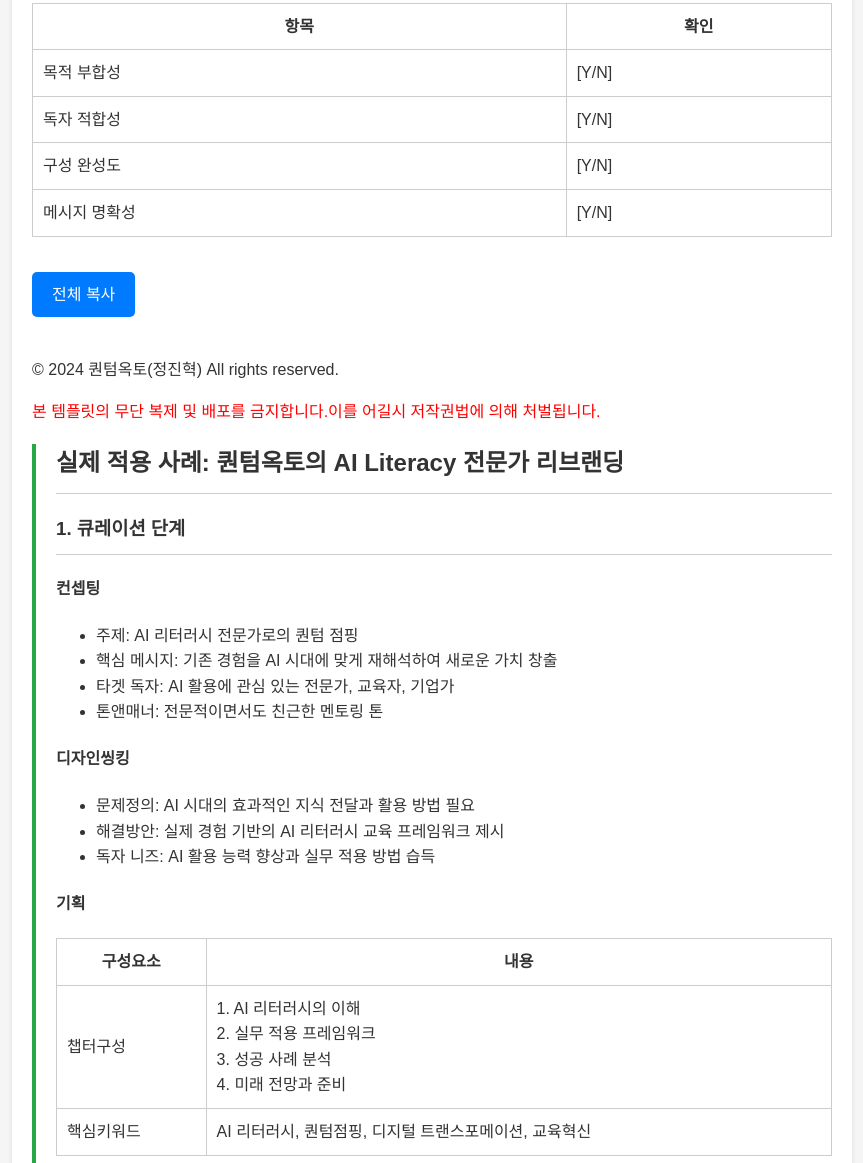
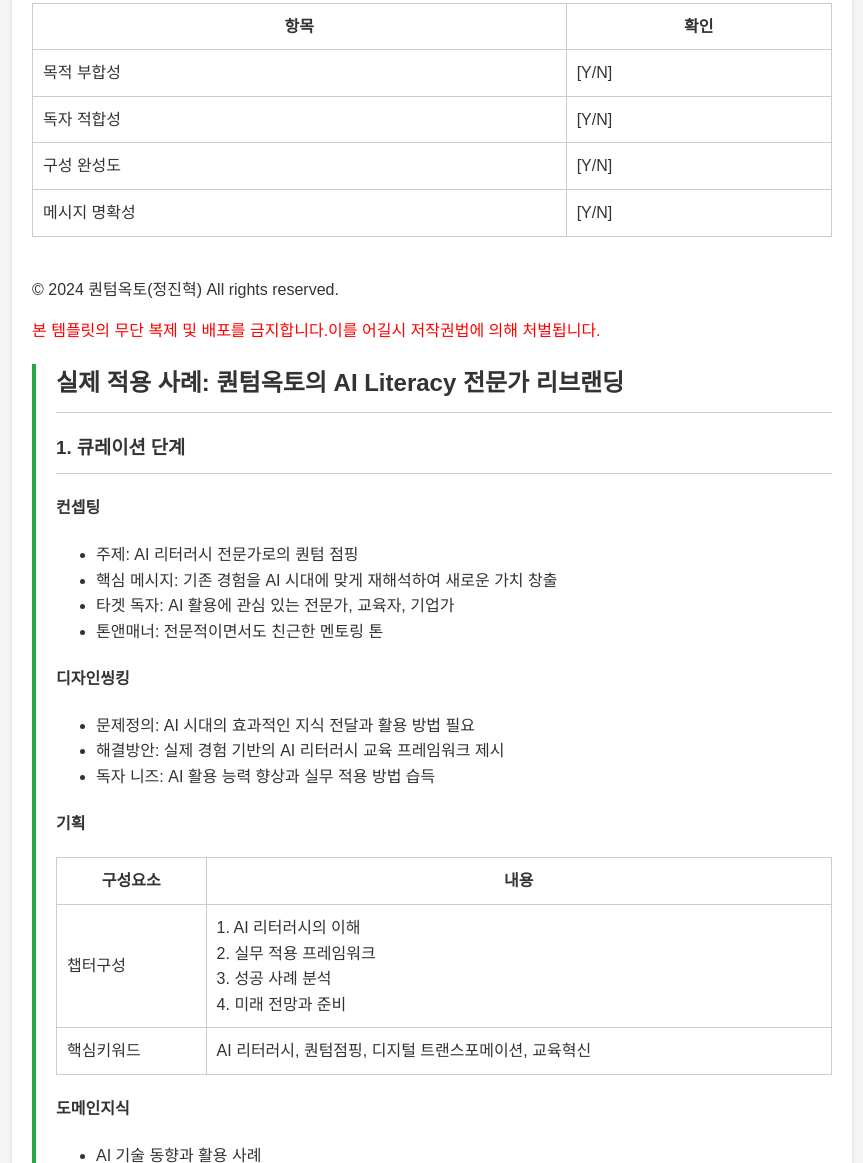
Before and after one commit to utopiaocto/ailiteracy, a plain HTML site: page index.html in a window 1280 px wide. Shown: the part 2373-3536 px from the top of the page, without its empty margins (208-1071 px from the left). Drawn offline with Linux system fonts and the light colour scheme.

Commit message:
Update index.html

```diff
--- a/index.html
+++ b/index.html
@@ -182,7 +182,6 @@
       </tr>
     </table>
 
-    <a href="#" class="copy-button" onclick="copyToClipboard()">전체 복사</a>
     <p style="margin-top: 40px;">&copy; 2024 퀀텀옥토(정진혁) All rights reserved.</p>
     <p style="color: red;">본 템플릿의 무단 복제 및 배포를 금지합니다.이를 어길시 저작권법에 의해 처벌됩니다.</p>
 
@@ -275,7 +274,6 @@
 
     <p style="margin-top: 40px;">&copy; 2024 퀀텀옥토(정진혁) All rights reserved.</p>
     <p style="color: red;">본 템플릿의 무단 복제 및 배포를 금지합니다.이를 어길시 저작권법에 의해 처벌됩니다.</p>
-    <a href="#" class="copy-button" onclick="copyToClipboard()">전체 복사</a>
 
     <h1>책쓰기를 위한 필수 가이드</h1>
 
@@ -721,8 +719,6 @@
 
     <p style="margin-top: 40px;">&copy; 2024 퀀텀옥토(정진혁) All rights reserved.</p>
     <p style="color: red;">본 템플릿의 무단 복제 및 배포를 금지합니다.이를 어길시 저작권법에 의해 처벌됩니다.</p>
-
-    <a href="#" class="copy-button" onclick="copyToClipboard()">전체 복사</a>
   </div>
 
 </body>
```
